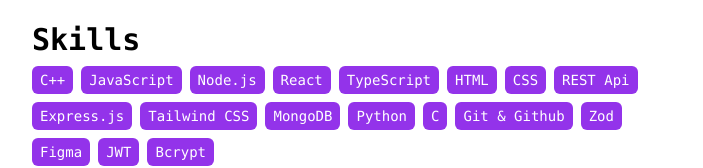
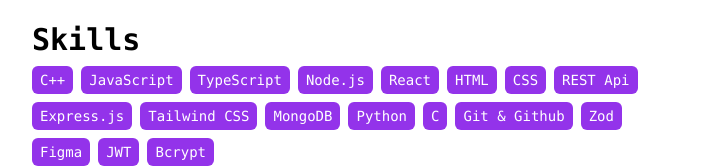
Before and after one commit to amaannn08/Aman-Gupta, a React (Vite) app: page / in a window 1280 px wide. Shown: the part 726-894 px from the top of the page, without its empty margins (288-991 px from the left). Built offline with nearby package versions, Linux system fonts and the light colour scheme.

Commit message:
Added the Skills Section

```diff
--- a/src/Components/Skills.jsx
+++ b/src/Components/Skills.jsx
@@ -1,7 +1,7 @@
 import React from 'react'
 
 const Skills = () => {
-    const skills = ["C++", "JavaScript","Node.js" ,"React", "TypeScript", "HTML", "CSS","REST Api" , "Express.js", "Tailwind CSS" ,"MongoDB", "Python", "C" ,"Git & Github" , "Zod", "Figma","JWT" ,"Bcrypt"];
+    const skills = ["C++", "JavaScript", "TypeScript","Node.js" ,"React", "HTML", "CSS","REST Api" , "Express.js", "Tailwind CSS" ,"MongoDB", "Python", "C" ,"Git & Github" , "Zod", "Figma","JWT" ,"Bcrypt"];
 
     return (
         <div>
```
